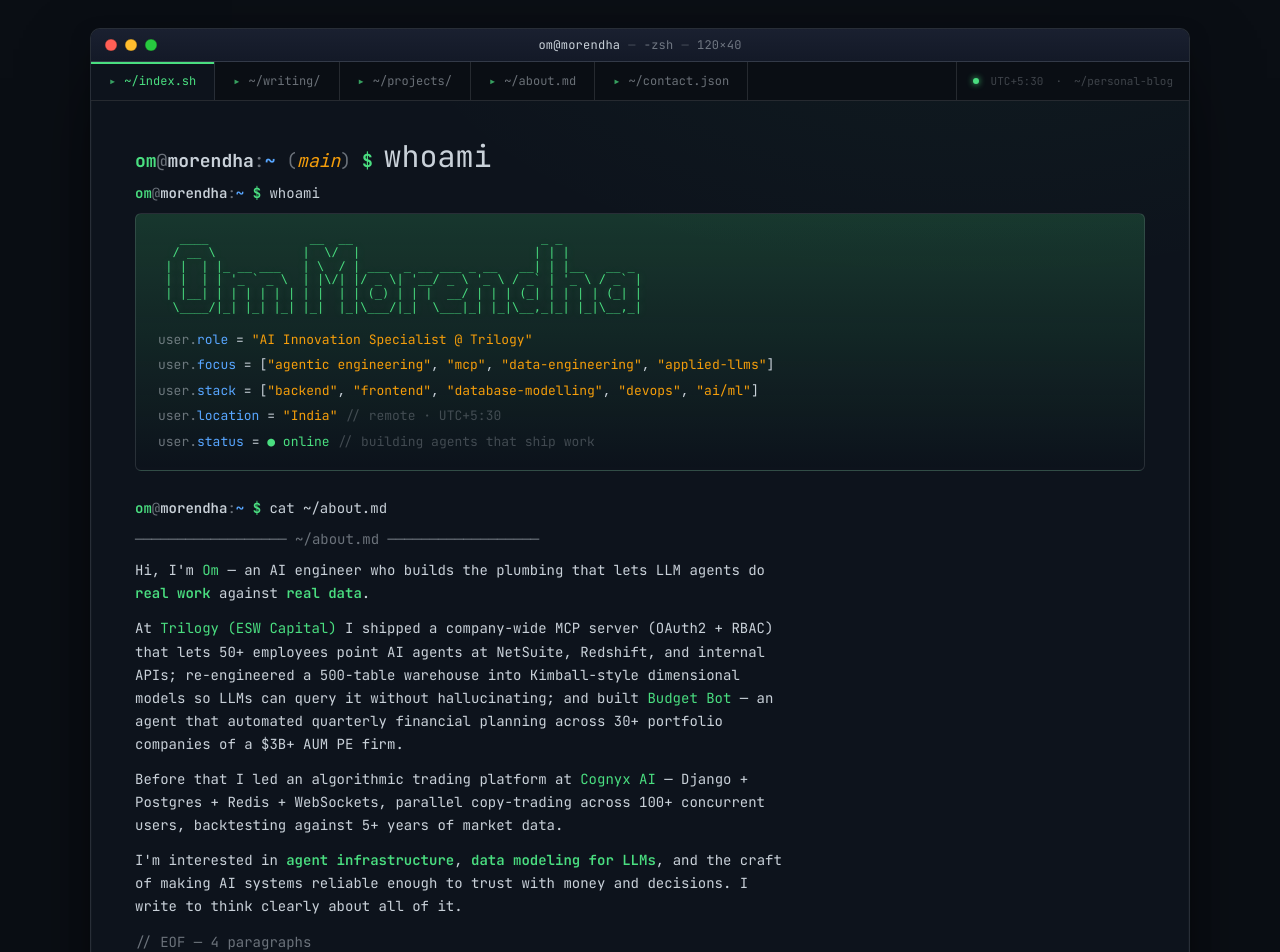
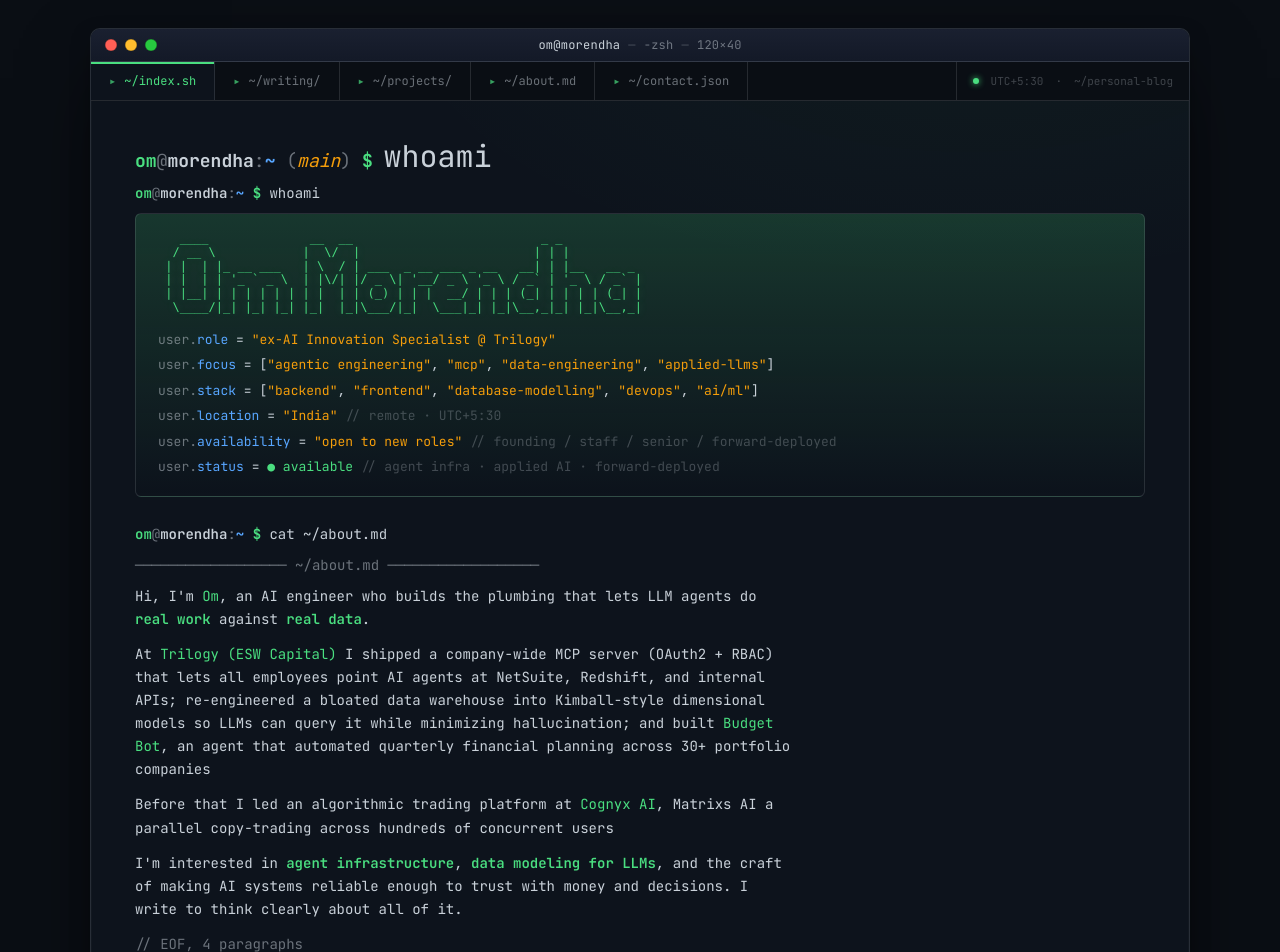
Before and after one commit to omkmorendha/personal-blog, a Next.js app: page / in a window 1280 px wide. Shown: the top 952 px of the page. Built offline with nearby package versions, Linux system fonts and the light colour scheme.

Commit message:
content: mark availability and revise about copy
Add user.availability line listing role types (founding / staff / senior
/ forward-deployed), change role to ex-Trilogy and status to available,
and rewrite the CatAbout paragraphs.

Co-Authored-By: Claude Opus 4.7 <noreply@anthropic.com>

```diff
--- a/components/Hero.tsx
+++ b/components/Hero.tsx
@@ -21,7 +21,7 @@ function WhoamiOutput() {
         <span>
           <span className="tok-meta">user.</span>
           <span className="tok-key">role</span> {'     = '}
-          <span className="tok-string">&quot;AI Innovation Specialist @ Trilogy&quot;</span>
+          <span className="tok-string">&quot;ex-AI Innovation Specialist @ Trilogy&quot;</span>
         </span>
         <span>
           <span className="tok-meta">user.</span>
@@ -60,10 +60,17 @@ function WhoamiOutput() {
         </span>
         <span>
           <span className="tok-meta">user.</span>
+          <span className="tok-key">availability</span>
+          {' = '}
+          <span className="tok-string">&quot;open to new roles&quot;</span>{' '}
+          <span className="tok-comment">// founding / staff / senior / forward-deployed</span>
+        </span>
+        <span>
+          <span className="tok-meta">user.</span>
           <span className="tok-key">status</span>
           {'   = '}
-          <span className="tok-accent">● online</span>{' '}
-          <span className="tok-comment">// building agents that ship work</span>
+          <span className="tok-accent">● available</span>{' '}
+          <span className="tok-comment">// agent infra · applied AI · forward-deployed</span>
         </span>
       </div>
     </div>
@@ -77,29 +84,28 @@ function CatAbout() {
         <span className="tok-meta">────────────────── ~/about.md ──────────────────</span>
       </div>
       <p>
-        Hi, I&apos;m <span className="tok-accent">Om</span> — an AI engineer who builds the plumbing
+        Hi, I&apos;m <span className="tok-accent">Om</span>, an AI engineer who builds the plumbing
         that lets LLM agents do <em>real work</em> against <em>real data</em>.
       </p>
       <p>
         At <span className="tok-accent">Trilogy (ESW Capital)</span> I shipped a company-wide MCP
-        server (OAuth2 + RBAC) that lets 50+ employees point AI agents at NetSuite, Redshift, and
-        internal APIs; re-engineered a 500-table warehouse into Kimball-style dimensional models so
-        LLMs can query it without hallucinating; and built{' '}
-        <span className="tok-accent">Budget Bot</span> — an agent that automated quarterly financial
-        planning across 30+ portfolio companies of a $3B+ AUM PE firm.
+        server (OAuth2 + RBAC) that lets all employees point AI agents at NetSuite, Redshift, and
+        internal APIs; re-engineered a bloated data warehouse into Kimball-style dimensional models
+        so LLMs can query it while minimizing hallucination; and built{' '}
+        <span className="tok-accent">Budget Bot</span>, an agent that automated quarterly financial
+        planning across 30+ portfolio companies
       </p>
       <p>
         Before that I led an algorithmic trading platform at{' '}
-        <span className="tok-accent">Cognyx AI</span> — Django + Postgres + Redis + WebSockets,
-        parallel copy-trading across 100+ concurrent users, backtesting against 5+ years of market
-        data.
+        <span className="tok-accent">Cognyx AI</span>, Matrixs AI a parallel copy-trading across
+        hundreds of concurrent users
       </p>
       <p>
         I&apos;m interested in <em>agent infrastructure</em>, <em>data modeling for LLMs</em>, and
         the craft of making AI systems reliable enough to trust with money and decisions. I write to
         think clearly about all of it.
       </p>
-      <p className="tok-meta">// EOF — 4 paragraphs</p>
+      <p className="tok-meta">// EOF, 4 paragraphs</p>
     </div>
   );
 }
```
